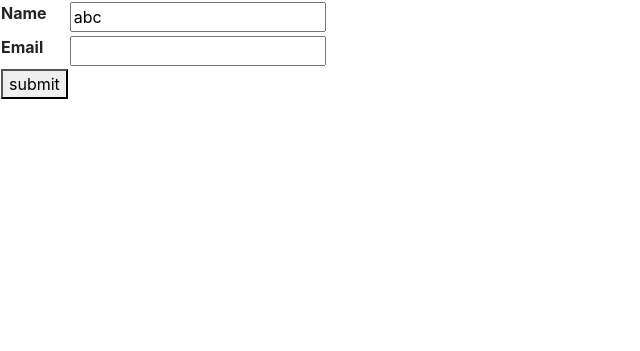
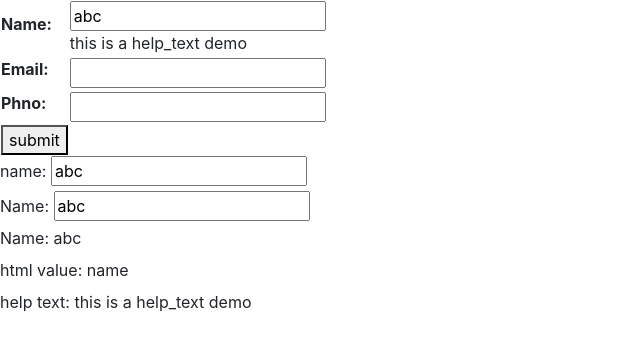
Before and after one commit to henilshah79/django_advance, a Django app: page / in a window 1280 px wide. Shown: the top 351 px of the page, without its empty margins (0-640 px from the left). Run offline with Django 3.2, Linux system fonts and the light colour scheme; some libraries are stand-ins or nearby versions.

Commit message:
forms orders, render field manually,label of field

```diff
--- a/dj_learn/dj_forms_API/forms_eg/forms.py
+++ b/dj_learn/dj_forms_API/forms_eg/forms.py
@@ -2,5 +2,6 @@ from django import forms
 
 
 class StudentRegistrationForm(forms.Form):
-    name = forms.CharField()
+    name = forms.CharField(initial="abc", help_text="this is a help_text demo")
+    phno = forms.IntegerField()
     email = forms.EmailField()
--- a/dj_learn/dj_forms_API/forms_eg/views.py
+++ b/dj_learn/dj_forms_API/forms_eg/views.py
@@ -21,7 +21,16 @@ def home(request):
     # fm = StudentRegistrationForm(auto_id=True, label_suffix = " ")
 
     # dynamic initial values
-    fm = StudentRegistrationForm(auto_id=True, label_suffix = " ", initial = {'name':"abc"})
+    # fm = StudentRegistrationForm(auto_id=True, label_suffix = " ", initial = {'name':"abc"})
+
+
+    # field_order
+    fm = StudentRegistrationForm(field_order=['name', 'email', 'phno'])
+
+
+
+
+
     data ={
         "fm": fm,
     }
--- a/dj_learn/dj_forms_API/templates/studentform.html
+++ b/dj_learn/dj_forms_API/templates/studentform.html
@@ -1,14 +1,17 @@
-<!doctype html>
+<!DOCTYPE html>
 <html lang="en">
+
 <head>
   <title>student</title>
   <!-- Required meta tags -->
-    <meta charset="utf-8">
-    <meta name="viewport" content="width=device-width, initial-scale=1, shrink-to-fit=no">
+  <meta charset="utf-8" />
+  <meta name="viewport" content="width=device-width, initial-scale=1, shrink-to-fit=no" />
 
   <!-- Bootstrap CSS -->
-    <link rel="stylesheet" href="https://stackpath.bootstrapcdn.com/bootstrap/4.3.1/css/bootstrap.min.css" integrity="sha384-ggOyR0iXCbMQv3Xipma34MD+dH/1fQ784/j6cY/iJTQUOhcWr7x9JvoRxT2MZw1T" crossorigin="anonymous">
+  <link rel="stylesheet" href="https://stackpath.bootstrapcdn.com/bootstrap/4.3.1/css/bootstrap.min.css"
+    integrity="sha384-ggOyR0iXCbMQv3Xipma34MD+dH/1fQ784/j6cY/iJTQUOhcWr7x9JvoRxT2MZw1T" crossorigin="anonymous" />
 </head>
+
 <body>
   <form action="" method="post">
     <table>
@@ -21,10 +24,40 @@
     </table>
   </form>
 
+  {% comment %} render forms field manually {% endcomment %}
+
+  <form>
+    <div>
+      <label for="{{fm.name.id_for_label}}">name:</label>
+      {{fm.name}}
+    </div>
+
+    <div>{{fm.name.label_tag}} {{fm.name}}</div>
+
+    <div>
+      {{fm.name.label_tag}} {% comment %} here the value is none then you can
+      pass value with view.py and forms.py {% endcomment %} {{fm.name.value}}
+      <br />
+      <label>html value:</label>
+      {{fm.name.html_name}}
+
+      <br />
+      <label>help text:</label>
+      {{fm.name.help_text}}
+    </div>
+  </form>
+
   <!-- Optional JavaScript -->
   <!-- jQuery first, then Popper.js, then Bootstrap JS -->
-    <script src="https://code.jquery.com/jquery-3.3.1.slim.min.js" integrity="sha384-q8i/X+965DzO0rT7abK41JStQIAqVgRVzpbzo5smXKp4YfRvH+8abtTE1Pi6jizo" crossorigin="anonymous"></script>
-    <script src="https://cdnjs.cloudflare.com/ajax/libs/popper.js/1.14.7/umd/popper.min.js" integrity="sha384-UO2eT0CpHqdSJQ6hJty5KVphtPhzWj9WO1clHTMGa3JDZwrnQq4sF86dIHNDz0W1" crossorigin="anonymous"></script>
-    <script src="https://stackpath.bootstrapcdn.com/bootstrap/4.3.1/js/bootstrap.min.js" integrity="sha384-JjSmVgyd0p3pXB1rRibZUAYoIIy6OrQ6VrjIEaFf/nJGzIxFDsf4x0xIM+B07jRM" crossorigin="anonymous"></script>
+  <script src="https://code.jquery.com/jquery-3.3.1.slim.min.js"
+    integrity="sha384-q8i/X+965DzO0rT7abK41JStQIAqVgRVzpbzo5smXKp4YfRvH+8abtTE1Pi6jizo"
+    crossorigin="anonymous"></script>
+  <script src="https://cdnjs.cloudflare.com/ajax/libs/popper.js/1.14.7/umd/popper.min.js"
+    integrity="sha384-UO2eT0CpHqdSJQ6hJty5KVphtPhzWj9WO1clHTMGa3JDZwrnQq4sF86dIHNDz0W1"
+    crossorigin="anonymous"></script>
+  <script src="https://stackpath.bootstrapcdn.com/bootstrap/4.3.1/js/bootstrap.min.js"
+    integrity="sha384-JjSmVgyd0p3pXB1rRibZUAYoIIy6OrQ6VrjIEaFf/nJGzIxFDsf4x0xIM+B07jRM"
+    crossorigin="anonymous"></script>
 </body>
+
 </html>
```
Also changed, not shown: dj_learn/dj_forms_API/readme.txt. Lines whose indentation alone changed are shown as unchanged.
